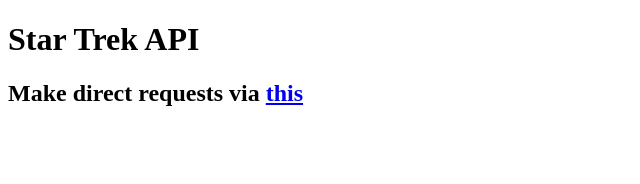
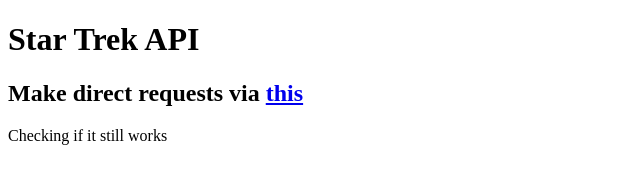
Before and after one commit to beaufoster/star-trek-api, a website: page index.html in a window 1280 px wide. Shown: the whole page, without its empty margins (0-640 px from the left). Drawn offline with Linux system fonts and the light colour scheme.

Commit message:
Added to check on render

```diff
--- a/index.html
+++ b/index.html
@@ -8,5 +8,6 @@
 <body>
     <h1>Star Trek API</h1>
     <h2>Make direct requests via <a href="https://star-trek-api-0dtn.onrender.com">this</a></h2>
+    <p>Checking if it still works</p>
 </body>
 </html>
```
